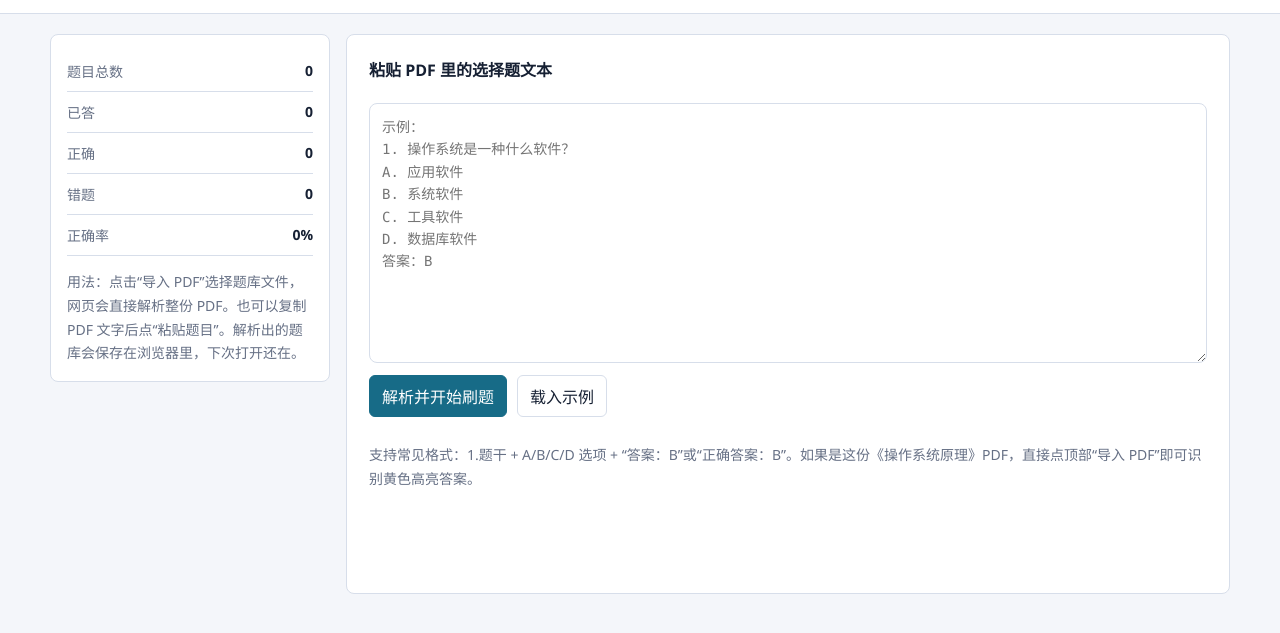
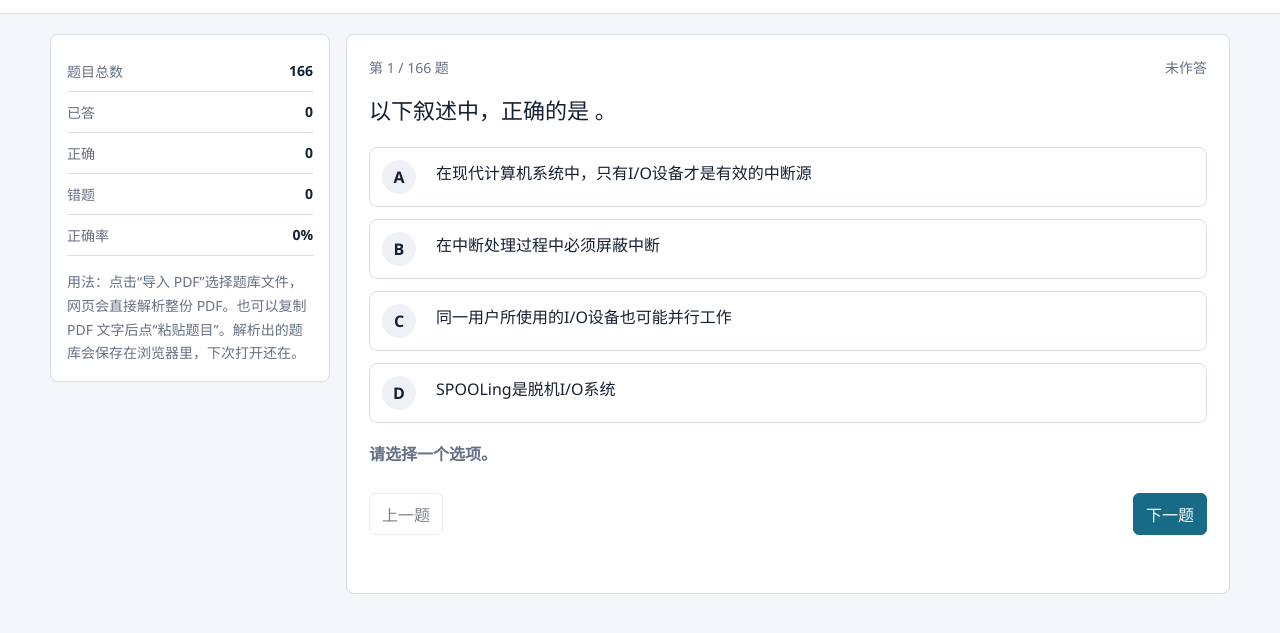
Before and after one commit to yijie9620-ops/os-practice-app, a plain HTML site: page index.html in a window 1280 px wide. Shown: the part 61-694 px from the top of the page. Drawn offline with Linux system fonts and the light colour scheme.

Commit message:
Update index.html

```diff
--- a/index.html
+++ b/index.html
@@ -553,8 +553,26 @@ D. 程序只能运行一次
       if (event.key === "ArrowRight") $("nextBtn").click();
     };
 
+// 自动加载远程题库
+if (state.questions.length === 0) {
+    fetch('https://yijie9620-ops.github.io/os-practice-app/操作系统原理题库.json')
+        .then(response => response.json())
+        .then(data => {
+            state.questions = data;
+            state.answers = JSON.parse(localStorage.getItem(answerKey) || "{}");
+            buildOrder();
+            save();
+            render();
+            console.log('✅ 题库已加载，共 ' + data.length + ' 道题');
+        })
+        .catch(error => {
+            console.error('题库加载失败:', error);
+            alert('题库加载失败，请检查网络连接。');
+        });
+} else {
     buildOrder();
     render();
+}
 
     async function parsePdfQuestions(arrayBuffer) {
       const bytes = new Uint8Array(arrayBuffer);
```
